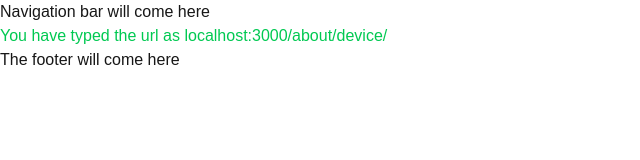
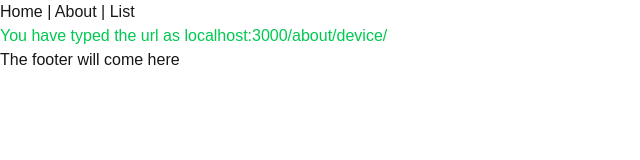
Before and after one commit to Zeronity2/Practice-NextJS, a Next.js app in the folder my-first-next-app/: page /about/device in a window 1280 px wide. Shown: the top 160 px of the page, without its empty margins (0-640 px from the left). Built offline with nearby package versions, Linux system fonts and the light colour scheme.

Commit message:
learnt about layout.js

```diff
--- /dev/null
+++ b/my-first-next-app/src/app/about/device/[[...slug]]/loading.js
@@ -0,0 +1,5 @@
+export default function loading(){
+    return(
+        <h1>This page is loading ....</h1>
+    )
+}
--- a/my-first-next-app/src/app/about/device/[[...slug]]/page.js
+++ b/my-first-next-app/src/app/about/device/[[...slug]]/page.js
@@ -1,8 +1,12 @@
 //localhost:3000/about/device/...(param)
 //[...slug] = to catch all url
+//[[...slug]] = optional catch all
 
 export default async function Dynamic({params}){
 
+   await new Promise((resolve)=>{
+    setTimeout(resolve,3000);
+   })
    const {slug} = await params;
    console.log(slug);
 
--- a/my-first-next-app/src/app/layout.js
+++ b/my-first-next-app/src/app/layout.js
@@ -1,5 +1,6 @@
 import { Geist, Geist_Mono } from "next/font/google";
 import "./globals.css";
+import Link from "next/link";
 
 const geistSans = Geist({
   variable: "--font-geist-sans",
@@ -23,7 +24,11 @@ export default function RootLayout({ children }) {
       className={`${geistSans.variable} ${geistMono.variable} h-full antialiased`}
     >
       <body className="min-h-full flex flex-col">
-        <h1>Navigation bar will come here</h1>
+        <nav>
+          <Link href="/">Home</Link>{ " | " }
+          <Link href="/about">About</Link>{ " | " }
+          <Link href="/about/device">List</Link>
+        </nav>
         {children}
         <h1>The footer will come here</h1>
         </body>
```
